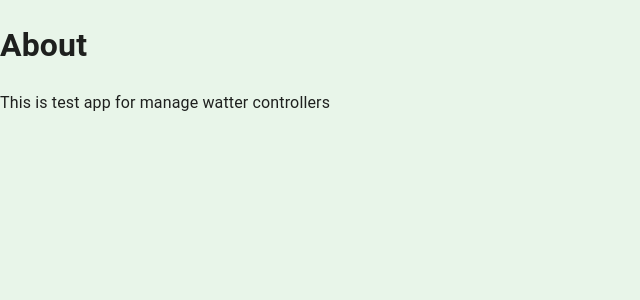
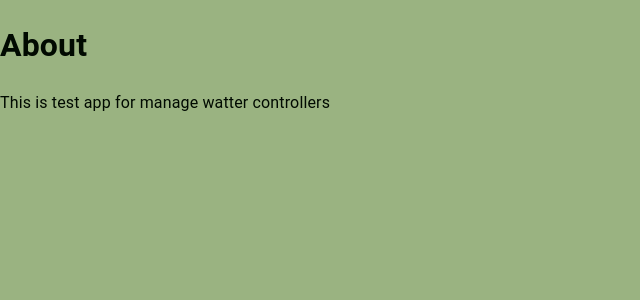
Before and after one commit to MichalakTomasz/sprinkle-master-client, a React (Vite) app: page /about in a window 1280 px wide. Shown: the top 300 px of the page, without its empty margins (0-640 px from the left). Built offline with nearby package versions, Linux system fonts and the light colour scheme; what awilix would draw is missing.

Commit message:
Init themes

```diff
--- a/src/App.jsx
+++ b/src/App.jsx
@@ -2,12 +2,13 @@ import Nav from './components/Nav'
 import { Box } from '@mui/material'
 import { ThemeProvider } from '@mui/material/styles'
 import CssBaseline from '@mui/material/CssBaseline'
-import { theme } from './styles/createTheme.js'
+import { buildTheme } from './styles/buildTheme.js'
+import { green} from './styles/themes.js'
 
 const App = () => {
 
   return (
-    <ThemeProvider theme={theme}>
+    <ThemeProvider theme={buildTheme(green)}>
       <>
         <CssBaseline />
         <Box sx={{ width: '100%'}}>
--- a/src/components/Dashboard.jsx
+++ b/src/components/Dashboard.jsx
@@ -1,5 +1,4 @@
 import MainMenu from "./MainMenu.jsx";
-import MessageBar from "./MessageBar.jsx";
 import DeviceStatuses from "./DeviceStatuses.jsx";
 import OperationPanel from "./OperationPanel.jsx";
 import { Box, Stack, Typography, Button } from "@mui/material";
@@ -17,7 +16,7 @@ const Dashboard = () => {
     }
 
   return (
-    <Stack spacing={2}>
+    <Stack spacing={2} >
       <Stack direction='row'sx={{ justifyContent: "space-between", alignItems: 'center', mb: 2 }}>
         <Typography variant="h4">Dashboard</Typography>
         <Button variant="overlined" onClick={onClick} startIcon={<Settings size='large' sx={{ fontSize: 30}} /> }/>
--- a/src/components/MainMenu.jsx
+++ b/src/components/MainMenu.jsx
@@ -3,6 +3,7 @@ import { Tab } from "@mui/material";
 import { TabContext, TabList, TabPanel } from "@mui/lab";
 import DevicePanel from "./DevicePanel.jsx"
 import TaskPanel from "./TaskPanel.jsx"
+
 const MainMenu = () => {
   const [value, setValue] = useState("1");
   const handleChange = (event, newValue) => setValue(newValue);
@@ -23,5 +24,4 @@ const MainMenu = () => {
   )
 }
 
-
 export default MainMenu;
--- /dev/null
+++ b/src/styles/buildTheme.js
@@ -0,0 +1,126 @@
+import { createTheme } from '@mui/material/styles';
+
+export const buildTheme = themeColors => createTheme({
+  palette: {
+    text: {
+      primary: themeColors.textColor,
+      disabled: '#f50a31'
+    }
+  },
+  components: {
+    MuiCssBaseline: {
+      styleOverrides: {
+        body: {
+          backgroundColor: themeColors.backgroundColor,
+          minHeight: '100vh',
+        },
+      },
+    },
+    MuiCard: {
+      styleOverrides: {
+        root: {
+          backgroundColor: themeColors.cardColor,
+          border : `3px solid ${themeColors.borderColor}`,
+          borderRadius: '9px',
+          color: themeColors.textColor
+        }
+      }
+    },
+    MuiSwitch: {
+      styleOverrides: {
+        track: {
+          border: `2px solid ${themeColors.textColor}`
+        }
+      }
+    },
+    MuiTab: {
+      styleOverrides: {
+        root: {
+          color: themeColors.textColor,
+          '& .Mui-selected:': {
+            color: themeColors.selectedElement
+          }
+        }
+      }
+    },
+    MuiDialog: {
+      styleOverrides: {
+        paper: {
+          backgroundColor: themeColors.cardColor,
+          border: `3px solid ${themeColors.borderColor}`,
+        },
+      }
+    },
+    MuiDialogTitle: {
+      styleOverrides: {
+        root: {
+          color: themeColors.textColor,
+        }
+      }
+    },
+    MuiTextField: {
+      styleOverrides: {
+        root: {
+          '& .MuiOutlinedInput-root': {
+            '& fieldset': {
+              borderColor: themeColors.borderColor
+            }
+          },
+        }
+
+      }
+    },
+    MuiInputLabel: {
+      styleOverrides: {
+        root: {
+          color: themeColors.textColor
+        }
+      }
+    },
+    MuiInputBase: {
+      styleOverrides: {
+        root: {
+          color: themeColors.textColor, // Kolor tekstu
+          padding: '8px 12px', // Padding wewnętrzny
+          border: `1px solid ${themeColors.borderColor}`, // Globalna ramka dla Select
+          '&:hover': {
+            borderColor: themeColors.borderColor, // Kolor ramki w stanie hover
+          },
+          '&.Mui-focused': {
+            borderColor: '#d32f2f', // Kolor ramki w stanie focus
+          },
+        },
+      },
+    },
+    MuiSelect: {
+      styleOverrides: {
+        select: {
+          color: themeColors.textColor
+        },
+        icon: {
+          color: themeColors.borderColor, // Kolor ikony strzałki
+        },
+      },
+    },
+    MuiMenu: {
+      styleOverrides: {
+        paper: {
+          backgroundColor: themeColors.backgroundColor, // Tło listy rozwijanej
+        },
+      },
+    },
+    MuiMenuItem: {
+      styleOverrides: {
+        root: {
+          '&:hover': {
+            backgroundColor: themeColors.borderColor, // Tło elementu podczas najechania myszką
+          },
+          '&.Mui-selected': {
+            color: themeColors.textColor, // Kolor tekstu zaznaczonego elementu
+          },
+          color: themeColors.textColor
+        },
+      },
+    },
+  },
+})
--- a/src/styles/createTheme.js
+++ /dev/null
@@ -1,19 +0,0 @@
-import { createTheme } from '@mui/material/styles';
-
-export const theme = createTheme({
-  palette: {
-    background: {
-      default: '#f1f8e9 ', // jasny zielony kolor
-    },
-  },
-  components: {
-    MuiCssBaseline: {
-      styleOverrides: {
-        body: {
-          backgroundColor: '#e8f5e9    ',
-          minHeight: '100vh',
-        },
-      },
-    },
-  },
-});
--- /dev/null
+++ b/src/styles/themes.js
@@ -0,0 +1,15 @@
+export const darkBlue = {
+    backgroundColor: '#08023d',
+    borderColor: '#1d2fa3',
+    textColor: '#dadae0',
+    cardColor: '#03020d',
+    selectedElement: '#ff5533'
+}
+
+export const green = {
+    backgroundColor: '#9ab381',
+    borderColor: '#376608',
+    textColor: '#010a01',
+    cardColor: '#cacfc6',
+    selectedElement: '#e9f50a'
+}
```
